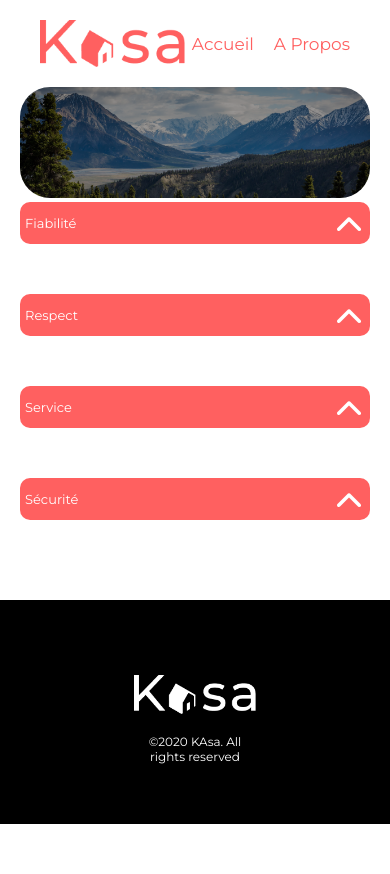
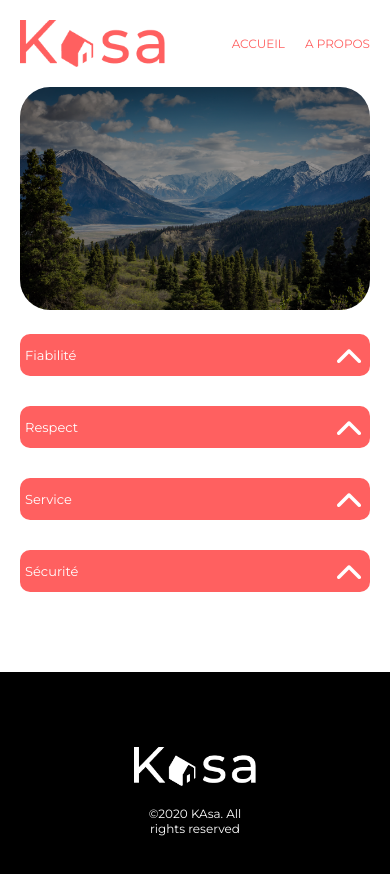
Before and after one commit to Echodoll/kasa, a React (Create React App) app: page /D_A-propos in a window 390 px wide. Shown: the top 874 px of the page. Before the commit the page ends 844 px from the top, so only its background shows below. Built offline with nearby package versions, Linux system fonts and the light colour scheme.

Commit message:
rectification uppercase + banner

```diff
--- a/src/assets/apropos.css
+++ b/src/assets/apropos.css
@@ -11,15 +11,14 @@
   flex-direction: column;
 }
 
-.open {
-  margin-bottom: 20px;
-}
-
 @media screen and (max-width: 768px) {
   .drop__apropos {
     width: 100%;
     padding-bottom: 40px;
-    gap: 30px;
+    gap: 10px;
+  }
+  .open {
+    margin-bottom: 10px;
   }
 }
 
--- a/src/assets/apropos.scss
+++ b/src/assets/apropos.scss
@@ -16,6 +16,9 @@
    .drop__apropos {
     width: 100%;
     padding-bottom: 40px;
-    gap:30px;
+    gap:10px;
+   }
+   .open {
+    margin-bottom: 10px;
    }
 }
--- a/src/assets/home.css
+++ b/src/assets/home.css
@@ -90,8 +90,8 @@
   .picture__banner--text {
     font-size: 34px;
   }
-  .picture__banner img {
-    height: 200px;
+  .picture__banner--home {
+    height: 111px;
   }
   .card {
     padding: 30px;
@@ -118,13 +118,16 @@
     gap: 20px;
   }
   .banner__nav p {
-    font-size: 17px;
+    font-size: 12px;
+    text-transform: uppercase;
+  }
+  .dropdown__config--content {
+    line-height: 20px;
+    padding: 15px;
   }
   .picture__banner {
     padding: 0px;
-  }
-  .picture__banner img {
-    height: 111px;
+    margin-bottom: 20px;
   }
   .picture__banner--text {
     display: flex;
--- a/src/assets/home.scss
+++ b/src/assets/home.scss
@@ -95,8 +95,9 @@ position: relative;
    .picture__banner--text{
     font-size: 34px;
    }
-   .picture__banner img {
-    height: 200px;
+   .picture__banner--home {
+    height: 111px;
+
    }
    .card {
     padding: 30px;
@@ -122,15 +123,19 @@ position: relative;
         gap:20px;
     }
     &__nav p{
-        font-size: 17px;
+        font-size: 12px;
+        text-transform: uppercase;
+
     }
 }
-
+.dropdown__config--content {
+    line-height: 20px;
+    padding: 15px;
+}
     .picture__banner {
         padding: 0px;
-        & img {
-        height: 111px;
-        }
+        margin-bottom: 20px;
+
         &--text{
             display: flex;
             align-items: center;
--- a/src/composents/Navigation.js
+++ b/src/composents/Navigation.js
@@ -10,7 +10,7 @@ const Navigation = () => {
             <img src={Logo} alt='Logo de Kasa' className='banner__logo'></img>
             <div className='banner__nav'>
                 <Link to="/" ><p>Accueil</p></Link>
-                <Link to="/D_A-propos"><p>A Propos</p></Link>
+                <Link to="/D_A-propos"><p>A propos</p></Link>
             </div>
         </header>
     );
--- a/src/composents/PictureBanner.js
+++ b/src/composents/PictureBanner.js
@@ -1,9 +1,9 @@
 
 
-function BannerPicture({ banner, title, alt }) {
+function BannerPicture({ banner, title, alt, className }) {
     return (
         <section className='picture__banner'>
-            <img src={banner} alt={alt}></img>
+            <img src={banner} alt={alt} className={className}></img>
             <h1 className="picture__banner--text">{title}</h1>
         </section>
     );
--- a/src/pages/DApropos.js
+++ b/src/pages/DApropos.js
@@ -9,8 +9,8 @@ import "../assets/apropos.css"
 const A_propos = () => {
     return (
         <div>
+            <Navigation />
             <main >
-                <Navigation />
                 <BannerPicture banner={Picture} alt="Photos de Montagne" className="a__propos" />
                 <section className="drop dropApropos">
                     <div className="drop__apropos">
--- a/src/pages/DHome.js
+++ b/src/pages/DHome.js
@@ -11,7 +11,7 @@ const Home = () => {
         <div>
             <Navigation />
             <main>
-                <PictureBanner banner={Picture} alt="Photos de montagne" title="Chez vous, partout et ailleurs" />
+                <PictureBanner banner={Picture} alt="Photos de montagne" className="picture__banner--home" title="Chez vous, partout et ailleurs" />
                 <Cards />
             </main>
             <Footer />
```
Also changed, not shown: 2 other files (tests, documents, lock files or other folders).
